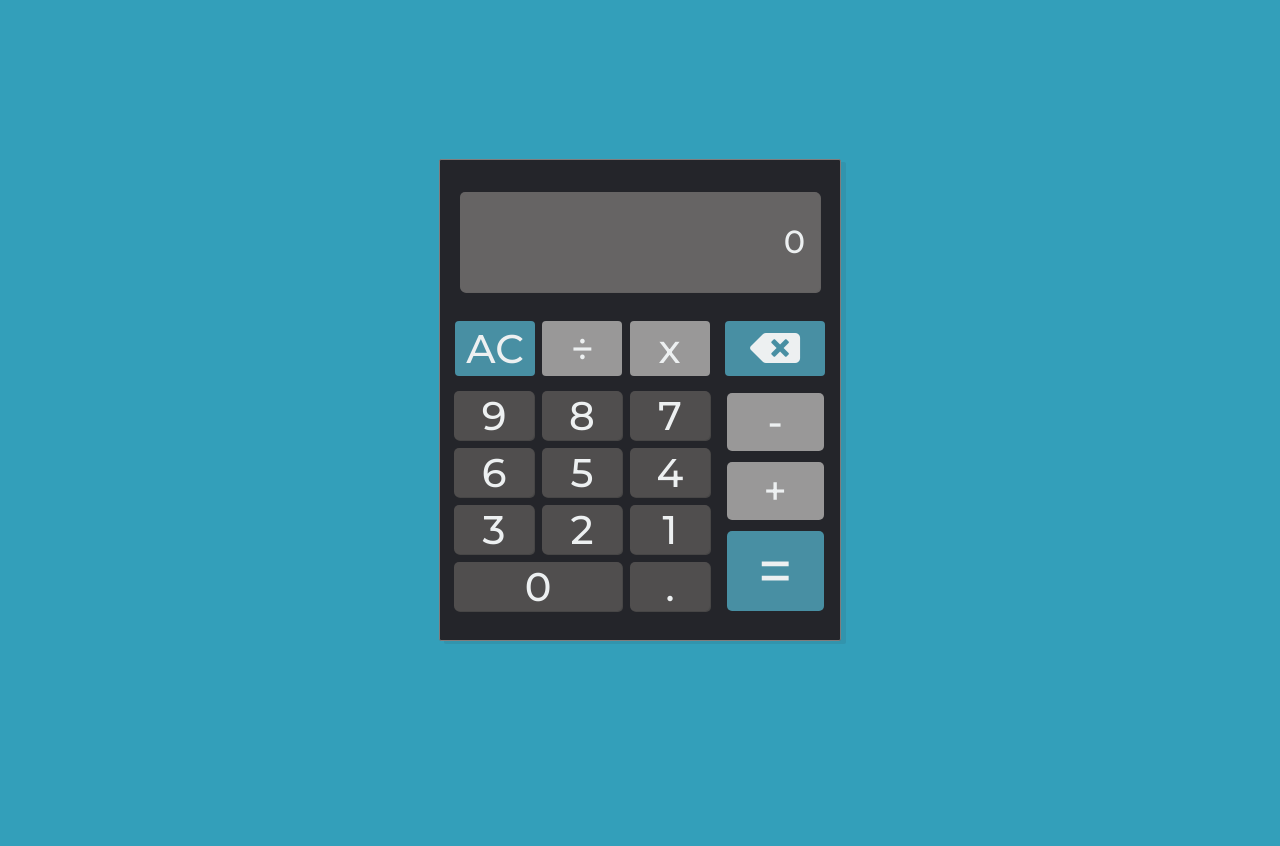
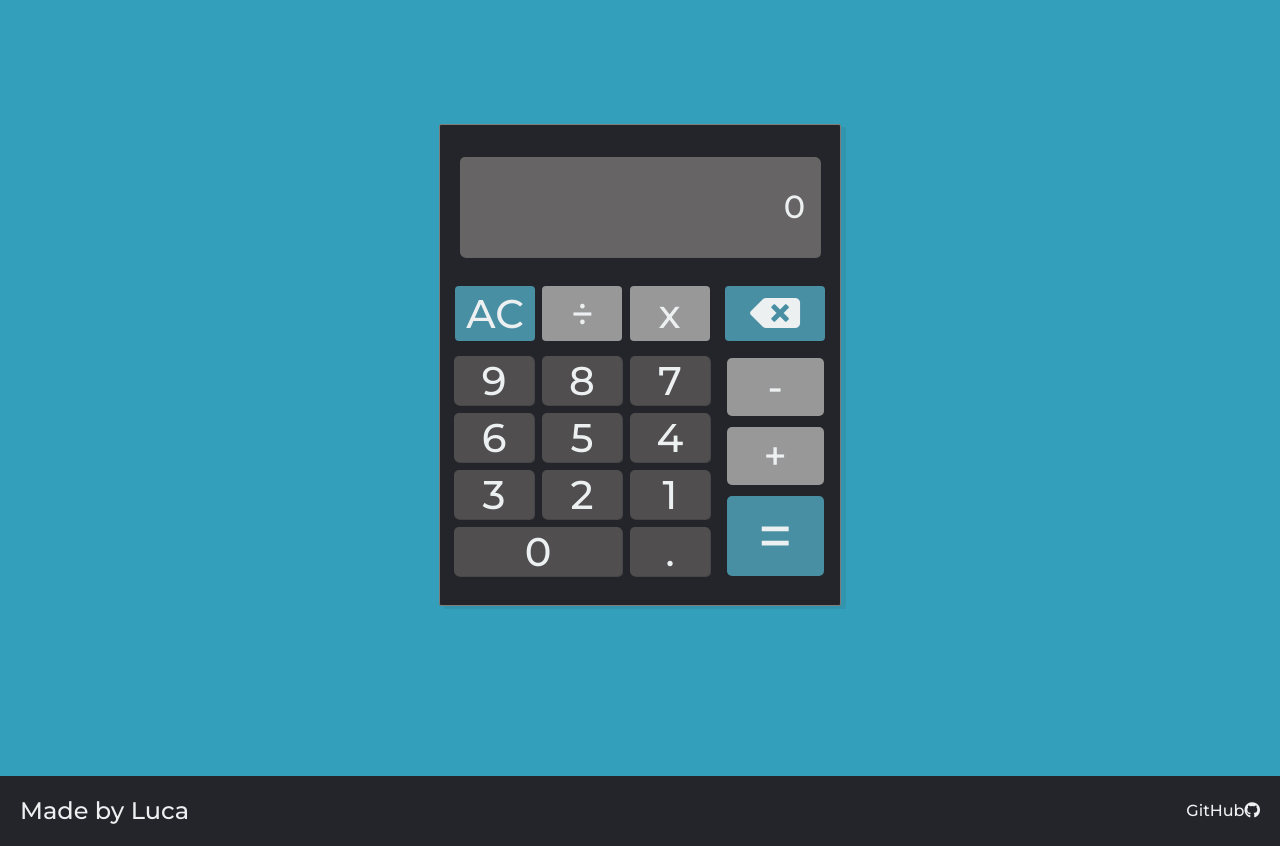
Before and after one commit to Cynto/javascript-calculator, a plain HTML site: page index.html in a window 1280 px wide. Before the commit the page ends 800 px from the top, so only its background shows below. Drawn offline with Linux system fonts and the light colour scheme.

Commit message:
added footer

```diff
--- a/index.html
+++ b/index.html
@@ -67,7 +67,10 @@
         </div>
 
         </div>
-
+        <footer>
+            <h2>Made by Luca</h2>
+            <a href="https://github.com/Cynto/javascript-calculator" target=”_blank”>GitHub<i class="fab fa-github"></i></a>
+        </footer>
 
 
 
--- a/styles.css
+++ b/styles.css
@@ -214,3 +214,25 @@ body {
 #zero {
     width: 168px;
 }
+
+footer {
+    display: flex;
+    height: 70px;
+    width: 100%;
+    position: relative;
+    top: 21.2%;
+    background: #24252A;
+    align-items: center;
+    justify-content: space-between;
+}
+footer h2 {
+    margin-left: 20px;
+}
+footer a {
+
+    margin-right: 20px;
+    text-decoration: none;
+}
+footer a:hover {
+    transform: translateY(2px);
+}
```
